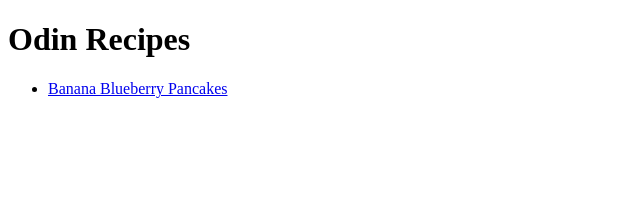
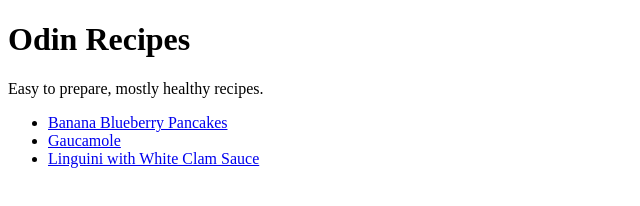
Before and after one commit to mistermaxk/odin-recipes, a plain HTML site: page index.html in a window 1280 px wide. Shown: the whole page, without its empty margins (0-640 px from the left). Drawn offline with Linux system fonts and the light colour scheme.

Commit message:
Update homepage links and description

```diff
--- a/index.html
+++ b/index.html
@@ -7,8 +7,11 @@
 </head>
 <body>
     <h1>Odin Recipes</h1>
+    <p>Easy to prepare, mostly healthy recipes.</p>
     <ul>
         <li><a href="recipes/pancakes.html">Banana Blueberry Pancakes</a></li>
+        <li><a href="recipes/guacamole.html">Gaucamole</a></li>
+        <li><a href="recipes/linguini-clam-sauce.html">Linguini with White Clam Sauce</a></li>
     </ul>
 </body>
 </html>
```
